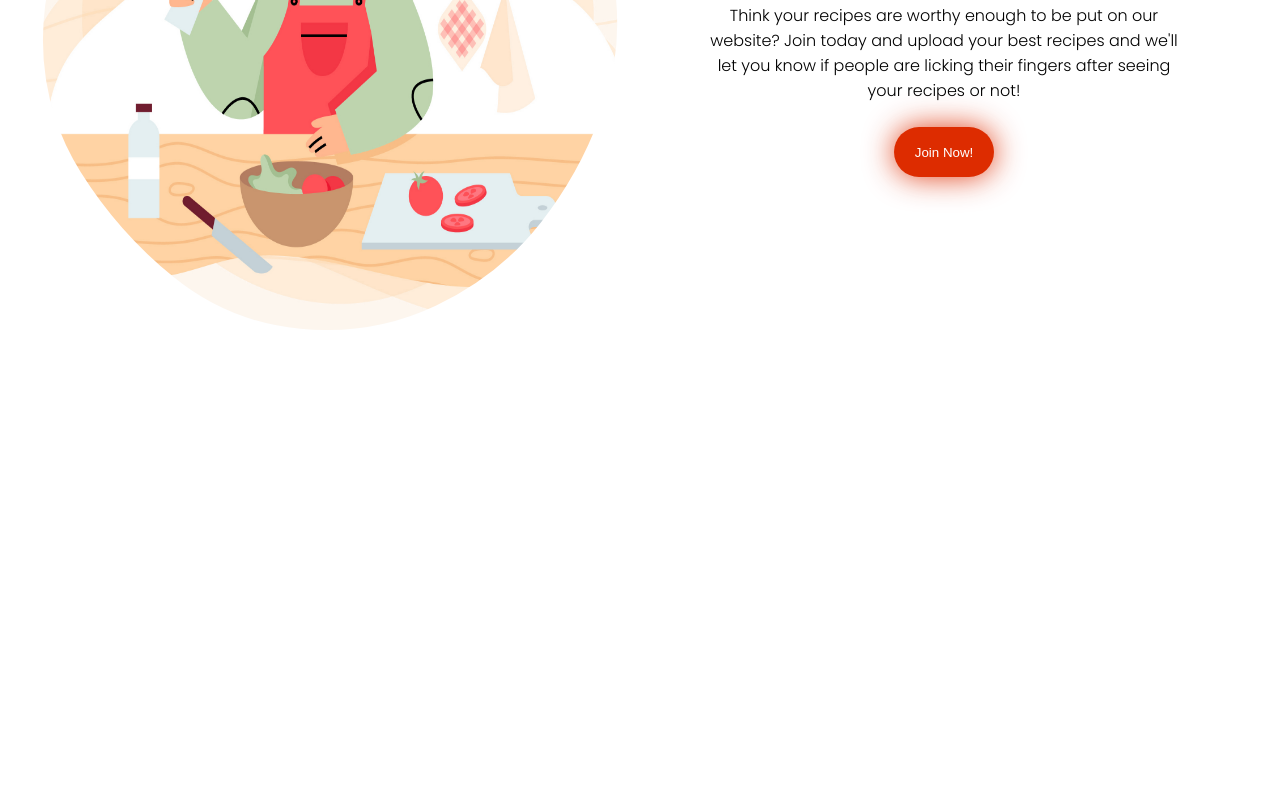
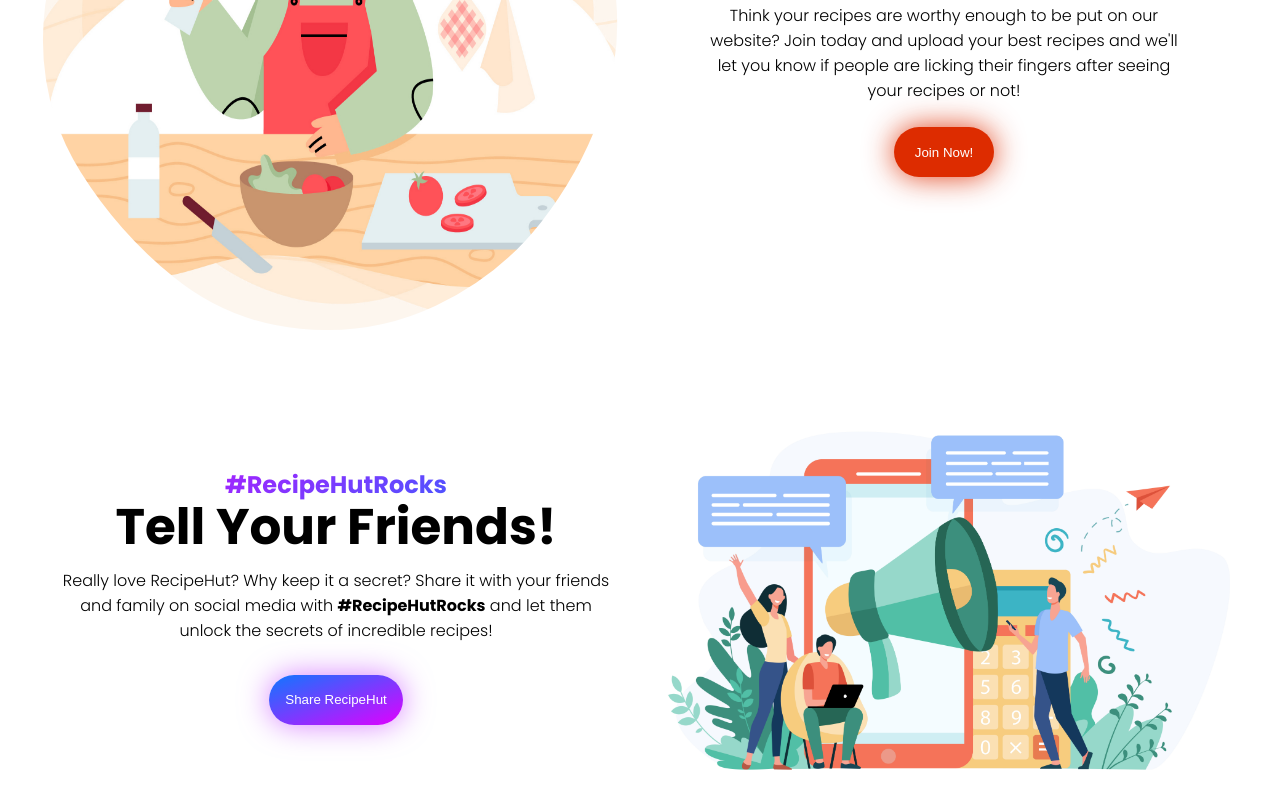
Before and after one commit to neelpatel104/AngularProjects, an Angular app in the folder RecipeHut/: page / in a window 1280 px wide. Shown: the part 2677-3477 px from the top of the page. Before the commit the page ends 3021 px from the top, so only its background shows below. Built offline with nearby package versions, Linux system fonts and the light colour scheme.

Commit message:
#1 Implement Homepage  - Added Share RecipeHut UI

```diff
--- a/RecipeHut/src/app/home/home.component.html
+++ b/RecipeHut/src/app/home/home.component.html
@@ -174,3 +174,38 @@
 		</div>
 	</div>
 </section>
+
+<section	class="photos-text-container"
+			fxLayout="row"
+			fxLayout.lt-md="column"
+			fxLayoutAlign="start center">
+			<div 	class="text-container"
+					fxLayout="column"
+					fxLayoutAlign="center center"
+					fxLayoutAlign.lt-md="center center"
+					fxFlex="50%"
+					fxFlex.lt-md="fit-content"
+					fxFlexOrder="1"
+					fxFlexOrder.lt-md="2">
+				<h2> #RecipeHutRocks </h2>
+				<h1> Tell Your Friends! </h1>
+				<span>
+					Really love RecipeHut? Why keep it a secret?
+					Share it with your friends and family on social media
+					with <strong>#RecipeHutRocks</strong> and let them unlock the secrets of
+					incredible recipes!
+				</span>
+				<button class="action-button">
+					Share RecipeHut
+				</button>
+			</div>
+			<div 	class="image-container"
+					fxFlex="50%"
+					fxFlex.lt-md="fit-content"
+					fxFlexOrder="2"
+					fxFlexOrder.lt-md="1"
+					fxLayout.lt-md="column"
+					fxLayoutAlign.lt-md="start center">
+				<img src="../../assets/recipe_post.png"/>
+			</div>
+</section>
--- a/RecipeHut/src/app/home/home.component.scss
+++ b/RecipeHut/src/app/home/home.component.scss
@@ -420,3 +420,79 @@
         }
     }
 }
+
+.photos-text-container {
+    width:100%;
+    height:fit-content;
+    border-radius:20px;
+    margin-top:64px;
+
+    .text-container {
+        width:100%;
+        height:100%;
+
+        h2 {
+            width:100%;
+            text-align: center;
+            margin:0;
+            background: -webkit-linear-gradient(120deg, #0f77ff, #e100ff);
+            -webkit-background-clip: text;
+            -webkit-text-fill-color: transparent;
+            color:black;
+        }
+
+        h1 {
+            width:100%;
+            height:fit-content;
+            text-align:center;
+            box-sizing: border-box;
+            margin: 0;
+            line-height:50px;
+            font-size:50px;
+
+        }
+
+        span {
+            width:90%;
+            height:fit-content;
+            text-align:center;
+            margin-top:16px;
+            font-weight:300;
+        }
+
+        .action-button {
+            width:fit-content;
+            height:50px;
+            padding: 0 16px 0 16px;
+            margin: 32px 0 16px 0;
+            border-radius:100px;
+            outline:none;
+            border:none;
+            color: #FFFFFF;
+            background: #7F7FD5;  /* fallback for old browsers */
+            background: -webkit-linear-gradient(to bottom right, #0f77ff, #e100ff);  /* Chrome 10-25, Safari 5.1-6 */
+            background: linear-gradient(to bottom right, #0f77ff, #e100ff); /* W3C, IE 10+/ Edge, Firefox 16+, Chrome 26+, Opera 12+, Safari 7+ */
+            box-shadow: rgba(176,0,255,0.5) 0px 0px 30px 0px;
+            transition:0.3s;
+
+            &:hover {
+                cursor: pointer;
+                box-shadow: rgba(176,0,255,0.5) 0px 0px 40px 10px;
+                transition:0.3s;
+            }
+
+        }
+    }
+
+    .image-container {
+        width: 100%;
+        height:100%;
+        // background:blue;
+
+        img {
+            width:100%;
+            height:fit-content;
+            object-fit: contain;
+        }
+    }
+}
```
Also changed, not shown: RecipeHut/src/assets/recipe_post.png (added).
